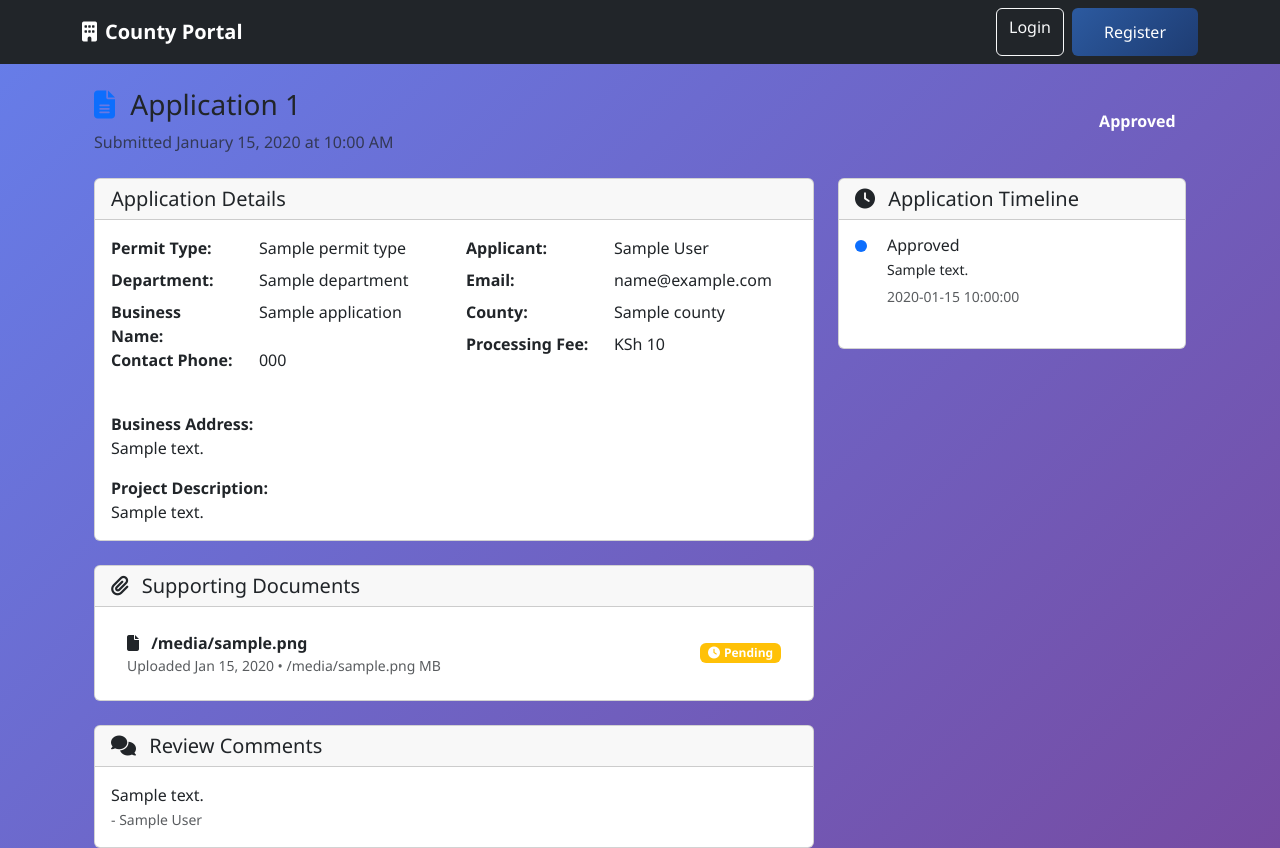
After one commit to roparon/COUNTY_PORTAL, a Flask app: template app/templates/auth/main/permit_details.html in a window 1280 px wide. The commit adds this page. Run offline with Flask 3, Linux system fonts and the light colour scheme; the template is opened without the code that fills it: most values are stand-ins (such as "Sample title", 1, 10 or a date in 2020); parts of the project's set-up code (start-up, migrations or seed data) failed here and were passed over.

Commit message:
modified mypermit_details.html

```diff
--- /dev/null
+++ b/app/templates/auth/main/permit_details.html
@@ -0,0 +1,207 @@
+{% extends "base.html" %}
+{% block title %}Permit Application - {{ application.application_number }}{% endblock %}
+{% block content %}
+<div class="container-fluid">
+    <!-- Header -->
+    <div class="d-flex justify-content-between align-items-center mb-4">
+        <div>
+            <h3>
+                <i class="fas fa-file-alt text-primary me-2"></i>
+                Application {{ application.application_number }}
+            </h3>
+            <p class="text-muted mb-0">
+                Submitted {{ application.submitted_at.strftime('%B %d, %Y at %I:%M %p') }}
+            </p>
+        </div>
+        <div>
+            <span class="badge {{ application.status_badge_class }} fs-6">
+                {{ application.status }}
+            </span>
+            {% if current_user.has_role('staff') and application.status == 'Submitted' %}
+                <a href="{{ url_for('main_bp.review_permit', permit_id=application.id) }}"
+                   class="btn btn-primary ms-2">
+                    <i class="fas fa-edit me-1"></i>Review
+                </a>
+            {% endif %}
+        </div>
+    </div>
+
+    <div class="row">
+        <!-- Application Details -->
+        <div class="col-md-8">
+            <div class="card mb-4">
+                <div class="card-header">
+                    <h5 class="card-title mb-0">Application Details</h5>
+                </div>
+                <div class="card-body">
+                    <div class="row">
+                        <div class="col-md-6">
+                            <dl class="row">
+                                <dt class="col-sm-5">Permit Type:</dt>
+                                <dd class="col-sm-7">{{ application.permit_type.name }}</dd>
+
+                                <dt class="col-sm-5">Department:</dt>
+                                <dd class="col-sm-7">{{ application.department.name }}</dd>
+
+                                <dt class="col-sm-5">Business Name:</dt>
+                                <dd class="col-sm-7">{{ application.business_name }}</dd>
+
+                                <dt class="col-sm-5">Contact Phone:</dt>
+                                <dd class="col-sm-7">{{ application.contact_phone or 'Not provided' }}</dd>
+                            </dl>
+                        </div>
+                        <div class="col-md-6">
+                            <dl class="row">
+                                <dt class="col-sm-5">Applicant:</dt>
+                                <dd class="col-sm-7">{{ application.applicant.full_name() }}</dd>
+
+                                <dt class="col-sm-5">Email:</dt>
+                                <dd class="col-sm-7">{{ application.applicant.email }}</dd>
+
+                                <dt class="col-sm-5">County:</dt>
+                                <dd class="col-sm-7">{{ application.county.name }}</dd>
+
+                                <dt class="col-sm-5">Processing Fee:</dt>
+                                <dd class="col-sm-7">KSh {{ application.permit_type.processing_fee or '0.00' }}</dd>
+                            </dl>
+                        </div>
+                    </div>
+
+                    {% if application.business_address %}
+                    <div class="mt-3">
+                        <strong>Business Address:</strong>
+                        <p class="mb-0">{{ application.business_address }}</p>
+                    </div>
+                    {% endif %}
+
+                    {% if application.application_data_dict.get('description') %}
+                    <div class="mt-3">
+                        <strong>Project Description:</strong>
+                        <p class="mb-0">{{ application.application_data_dict.description }}</p>
+                    </div>
+                    {% endif %}
+                </div>
+            </div>
+
+            <!-- Documents -->
+            {% if application.documents.count() > 0 %}
+            <div class="card mb-4">
+                <div class="card-header">
+                    <h5 class="card-title mb-0">
+                        <i class="fas fa-paperclip me-2"></i>
+                        Supporting Documents
+                    </h5>
+                </div>
+                <div class="card-body">
+                    <div class="list-group list-group-flush">
+                        {% for doc in application.documents %}
+                        <div class="list-group-item d-flex justify-content-between align-items-center">
+                            <div>
+                                <i class="fas fa-file me-2"></i>
+                                <strong>{{ doc.original_filename }}</strong>
+                                <small class="text-muted d-block">
+                                    Uploaded {{ doc.uploaded_at.strftime('%b %d, %Y') }} • {{ doc.file_size_mb }} MB
+                                </small>
+                            </div>
+                            {% if doc.verified %}
+                                <span class="badge bg-success">
+                                    <i class="fas fa-check me-1"></i>Verified
+                                </span>
+                            {% else %}
+                                <span class="badge bg-warning">
+                                    <i class="fas fa-clock me-1"></i>Pending
+                                </span>
+                            {% endif %}
+                        </div>
+                        {% endfor %}
+                    </div>
+                </div>
+            </div>
+            {% endif %}
+
+            <!-- Comments -->
+            {% if application.officer_comments %}
+            <div class="card">
+                <div class="card-header">
+                    <h5 class="card-title mb-0">
+                        <i class="fas fa-comments me-2"></i>
+                        Review Comments
+                    </h5>
+                </div>
+                <div class="card-body">
+                    <p class="mb-0">{{ application.officer_comments }}</p>
+                    {% if application.assigned_officer %}
+                    <small class="text-muted">
+                        - {{ application.assigned_officer.full_name() }}
+                    </small>
+                    {% endif %}
+                </div>
+            </div>
+            {% endif %}
+        </div>
+
+        <!-- Sidebar -->
+        <div class="col-md-4">
+            <!-- Status Timeline -->
+            <div class="card">
+                <div class="card-header">
+                    <h5 class="card-title mb-0">
+                        <i class="fas fa-clock me-2"></i>
+                        Application Timeline
+                    </h5>
+                </div>
+                <div class="card-body">
+                    {% if application.status_history_list %}
+                    <div class="timeline">
+                        {% for entry in application.status_history_list %}
+                        <div class="timeline-item">
+                            <div class="timeline-marker bg-primary"></div>
+                            <div class="timeline-content">
+                                <h6 class="mb-1">{{ entry.status }}</h6>
+                                {% if entry.comment %}
+                                <p class="mb-1 small">{{ entry.comment }}</p>
+                                {% endif %}
+                                <small class="text-muted">
+                                    {{ entry.changed_at[:19] | replace('T',' ') }}
+                                </small>
+                            </div>
+                        </div>
+                        {% endfor %}
+                    </div>
+                    {% else %}
+                    <p class="text-muted mb-0">No timeline available</p>
+                    {% endif %}
+                </div>
+            </div>
+        </div>
+    </div>
+</div>
+
+<style>
+.timeline {
+    position: relative;
+    padding-left: 2rem;
+}
+.timeline-item {
+    position: relative;
+    padding-bottom: 1.5rem;
+}
+.timeline-item:not(:last-child):before {
+    content: '';
+    position: absolute;
+    left: -1.6rem;
+    top: 1rem;
+    bottom: -1.5rem;
+    width: 2px;
+    background-color: #dee2e6;
+}
+.timeline-marker {
+    position: absolute;
+    left: -2rem;
+    top: 0.25rem;
+    width: 0.75rem;
+    height: 0.75rem;
+    border-radius: 50%;
+}
+</style>
+{% endblock %}
```
Also changed, not shown: app/templates/auth/main/citizen_dashboard.html (+147 -0 lines).
